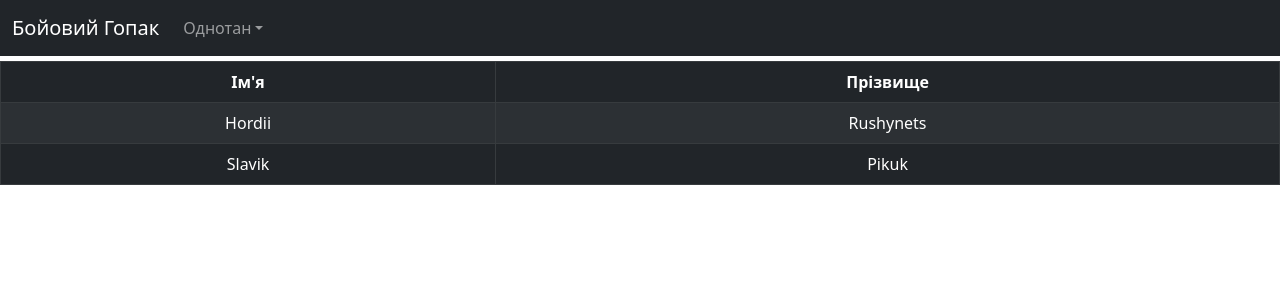
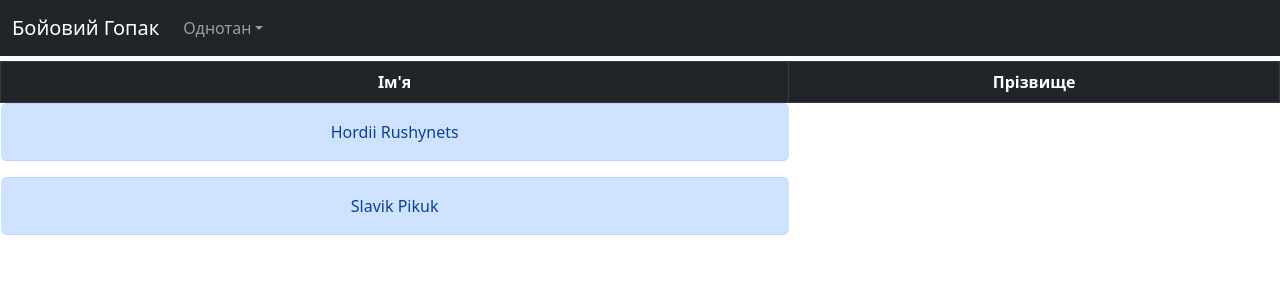
Before and after one commit to Gordiy/ShablezubCompetition, a React (Create React App) app: page / in a window 1280 px wide. Shown: the top 300 px of the page. Built offline with nearby package versions, Linux system fonts and the light colour scheme.

Commit message:
Add: define current participant

```diff
--- a/src/components/participants/ParticipantItem.js
+++ b/src/components/participants/ParticipantItem.js
@@ -1,10 +1,10 @@
 import React from 'react'
+import Alert from 'react-bootstrap/Alert';
 
 export function ParticipantItem({ participant }) {
   return (
-    <tr>
-      <td>{participant.name}</td>
-      <td>{participant.surname}</td>
-    </tr>
+    <Alert>
+      {participant.name} {participant.surname}
+    </Alert>
   )
 }
--- a/src/components/participants/index.js
+++ b/src/components/participants/index.js
@@ -1,2 +1,3 @@
 export * from './ParticipantsList';
 export * from './ParticipantItem';
+export * from './CurrentParticipantItem';
```
